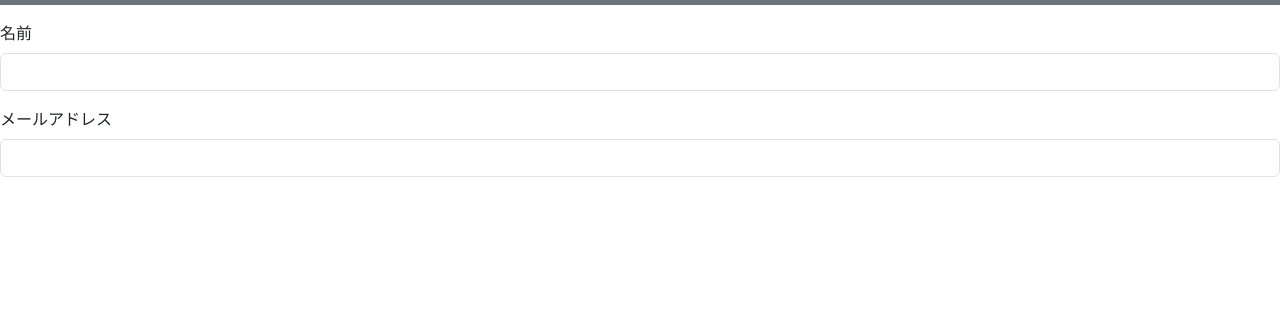
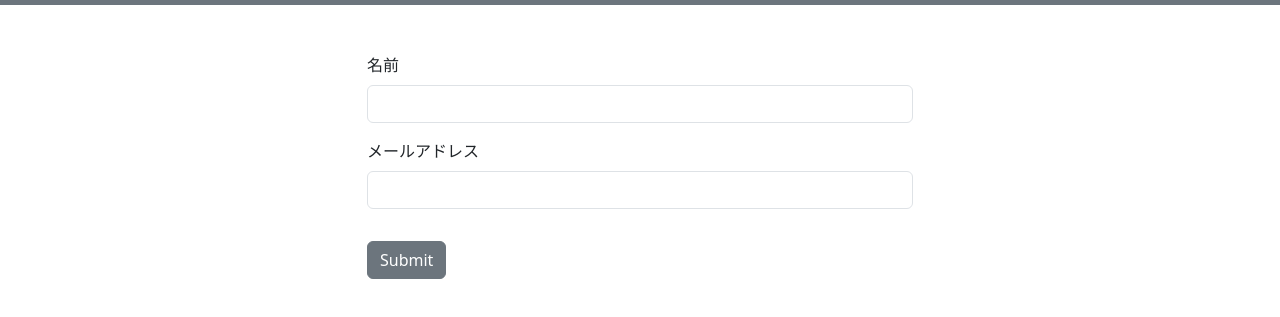
Before and after one commit to ryosuke888/html-css-practice, a plain HTML site: page index.html in a window 1280 px wide. Shown: the part 51-368 px from the top of the page. Drawn offline with nearby package versions, Linux system fonts and the light colour scheme.

Commit message:
フォームレイアウト変更とsubmitボタン追加

```diff
--- a/index.html
+++ b/index.html
@@ -38,16 +38,26 @@
         </nav>
     </header>
     <main>
+        <div class="container mt-5">
+            <div class="row justify-content-center">
+                <div class="col-6">
                     <form action="/sumbit" method="post">
-            <div class="mt-3">
+                        <div class="mb-3">
                             <label for="name" class="form-label">名前</label>
                             <input type="text" class="form-control" id="name" name="name">
                         </div>
-            <div class="mt-3">
+                        <div class="mb-3">
                             <label for="email" class="form-label">メールアドレス</label>
                             <input type="text" class="form-control" id="email" name="email">
                         </div>
+                        <button type="submit" class="btn btn-secondary mt-3">Submit</button>
                     </form>
+                </div>
+            </div>
+        </div>
+
+
+
     </main>
     <footer>
 
```
Lines whose indentation alone changed are shown as unchanged.
